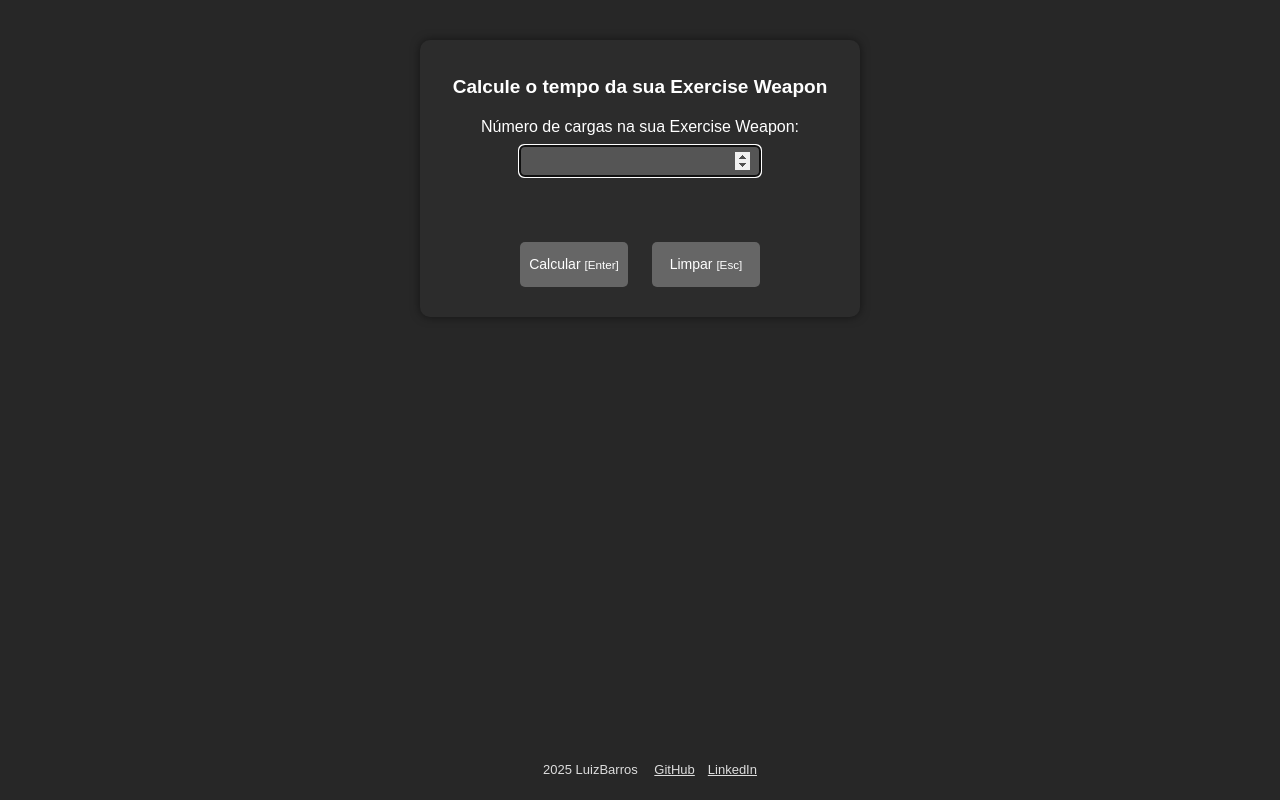
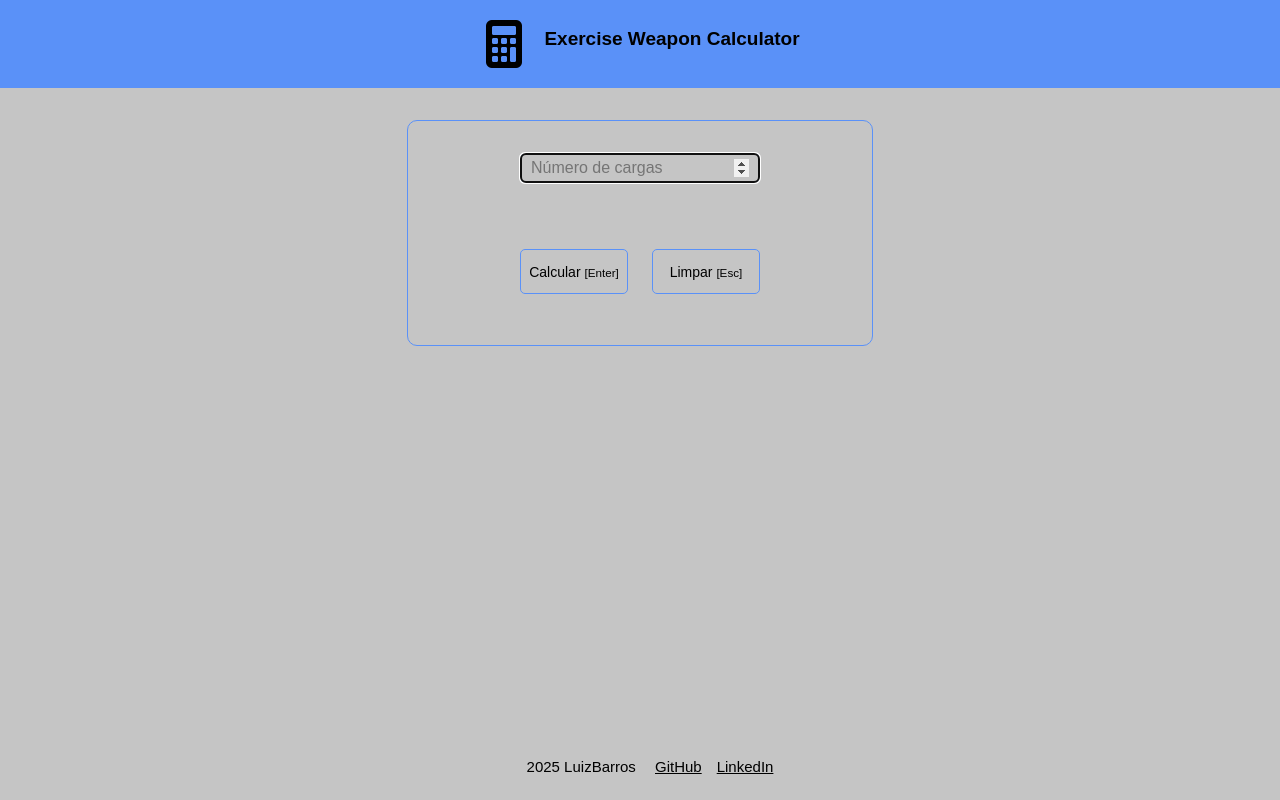
Before and after one commit to luiz-barros-92/ProjetoJS, a plain HTML site: page index.html in a window 1280 px wide. Drawn offline with Linux system fonts and the light colour scheme.

Commit message:
Implementação de nova identidade visual

```diff
--- a/index.html
+++ b/index.html
@@ -3,26 +3,21 @@
 <head>
     <meta charset="UTF-8">
     <meta name="viewport" content="width=device-width, initial-scale=1.0">
+    <link rel="shortcut icon" href="src/img/favicon.ico" type="image/x-icon">
     <title>Exercise Weapon Calculator</title>
     <link rel="stylesheet" href="src/style.css" />
 </head>
 <body>
+    <header>
+        <img src="src/img/calc.png" alt="calculadora"> &emsp;<h2>Exercise Weapon Calculator</h2>
+    </header>
     <div class="container">
-
-    <h2>Calcule o tempo da sua Exercise Weapon</h2>
-
-    <label for="n">Número de cargas na sua Exercise Weapon:</label>
-
-    <input type="number" id="n" name="n" onkeydown="if(event.keyCode==13) calculateTime()" autofocus><br><br>
-
-    <div class="button-container">
-    <button onclick="calculateTime()">Calcular <small>[Enter]</small></button>
-
-    <button onclick="clearFields()">Limpar <small>[Esc]</small></button>
-    </div>
-
-    <pre id="output" class="hidden"></pre>
-
+        <input type="number" id="n" name="n" placeholder="Número de cargas" onkeydown="if(event.keyCode==13) calculateTime()" autofocus><br><br>
+        <div class="button-container">
+            <button onclick="calculateTime()">Calcular <small>[Enter]</small></button>
+            <button onclick="clearFields()">Limpar <small>[Esc]</small></button>
+        </div>
+        <pre id="output" class="hidden"></pre>
     </div>
     <footer>
         <p id="rodape"><span id="ano"></span> LuizBarros &emsp;<a href="https://github.com/luiz-barros-92" target="_blank" rel="external">GitHub</a>&emsp;<a href="https://www.linkedin.com/in/luiz-barros-2ba4b7342" target="_blank" rel="external">LinkedIn</a></p>
--- a/src/script.js
+++ b/src/script.js
@@ -22,15 +22,14 @@ function clearFields() {
     document.getElementById('n').focus();
     document.getElementById('output').innerText = '';
     output.classList.add("hidden");
-
 }
 
 document.addEventListener('keydown', function(event) {
     if (event.keyCode === 27) {
       clearFields();
     }
-  });
+});
 
 window.onload = function() {
     document.getElementById("ano").innerHTML = new Date().getFullYear();
-   }
+}
--- a/src/style.css
+++ b/src/style.css
@@ -1,24 +1,43 @@
 body {
     font-family: Arial, sans-serif;
-    background-color: #272727;
-    color: #fff; }
+    background-color: #c5c5c5;
+    color: #000000; }
 
 .container {
+  height: 160px;
   width: 80%;
   max-width: 400px;
   margin: 40px auto;
-  background-color: #2c2c2c;
-  padding: 20px;
+  margin-top: 120px;
+  background-color: #c5c5c5;
+  padding: 2rem;
   border-radius: 10px;
-  box-shadow: 0 0 10px rgba(0, 0, 0, 0.5);
+  border: 1px solid #5a91f8;
   display: flex;
   flex-direction: column;
   align-items: center; }
 
+header {
+  position: fixed;
+  top: 0;
+  left: 0;
+  width: 100%;
+  background-color: #5a91f8;
+  color: #000000;
+  padding: 20px;
+  box-sizing: border-box;
+  display: flex;
+  align-items: center;
+  justify-content: center; }
+
 h2 {
+  display: inline-block;
+  vertical-align: middle;
+  margin-top: 10px;
+  margin: 0;
   font-size: 19px;
   text-align: center;
-  margin-bottom: 20px; }
+  margin-bottom: 10px; }
 
 label {
   display: block;
@@ -31,10 +50,10 @@ input[type="number"] {
   font-size: 16px;
   padding: 10px;
   margin-bottom: 20px;
-  border: none;
+  border: 1px solid #5a91f8;
   border-radius: 5px;
-  background-color: #555;
-  color: #fff;
+  background-color: #c5c5c5;
+  color: #000000;
   box-sizing: border-box; }
 
 .button-container {
@@ -48,22 +67,20 @@ button {
   font-size: 14px;
   padding: 5px;
   margin: 10px 0;
-  border: none;
+  border: 1px solid #5a91f8;
   border-radius: 5px;
-  background-color: #666;
-  color: #fff;
+  background-color: #c5c5c5;
+  color: #000000;
   cursor: pointer;
   display: inline-block; }
 
-button:hover {
-  background-color: #777; }
-
 pre#output {
-  background-color: #555;
+  background-color: #c5c5c5;
   padding: 10px;
   border-radius: 5px;
-  color: #fff;
-  text-align: center; }
+  color: #a71616;
+  text-align: center;
+  font-size: 16px;}
 
 .hidden {
   display: none; }
@@ -73,8 +90,8 @@ footer {
   bottom: 0;
   left: 0;
   width: 100%;
-  background-color: #272727;
-  color: #ddd;
+  background-color: #c5c5c5;
+  color: #000000;
   padding: 10px;
   text-align: center; }
 
@@ -82,7 +99,7 @@ footer p {
     text-align: center; }
 
 #rodape {
-    font-size: 13px; }
+    font-size: 15px; }
 
 #rodape a {
-    color: #ddd; }
+    color: #000000; }
```
Also changed, not shown: src/img/calc.png (added), src/img/favicon.ico (added).
